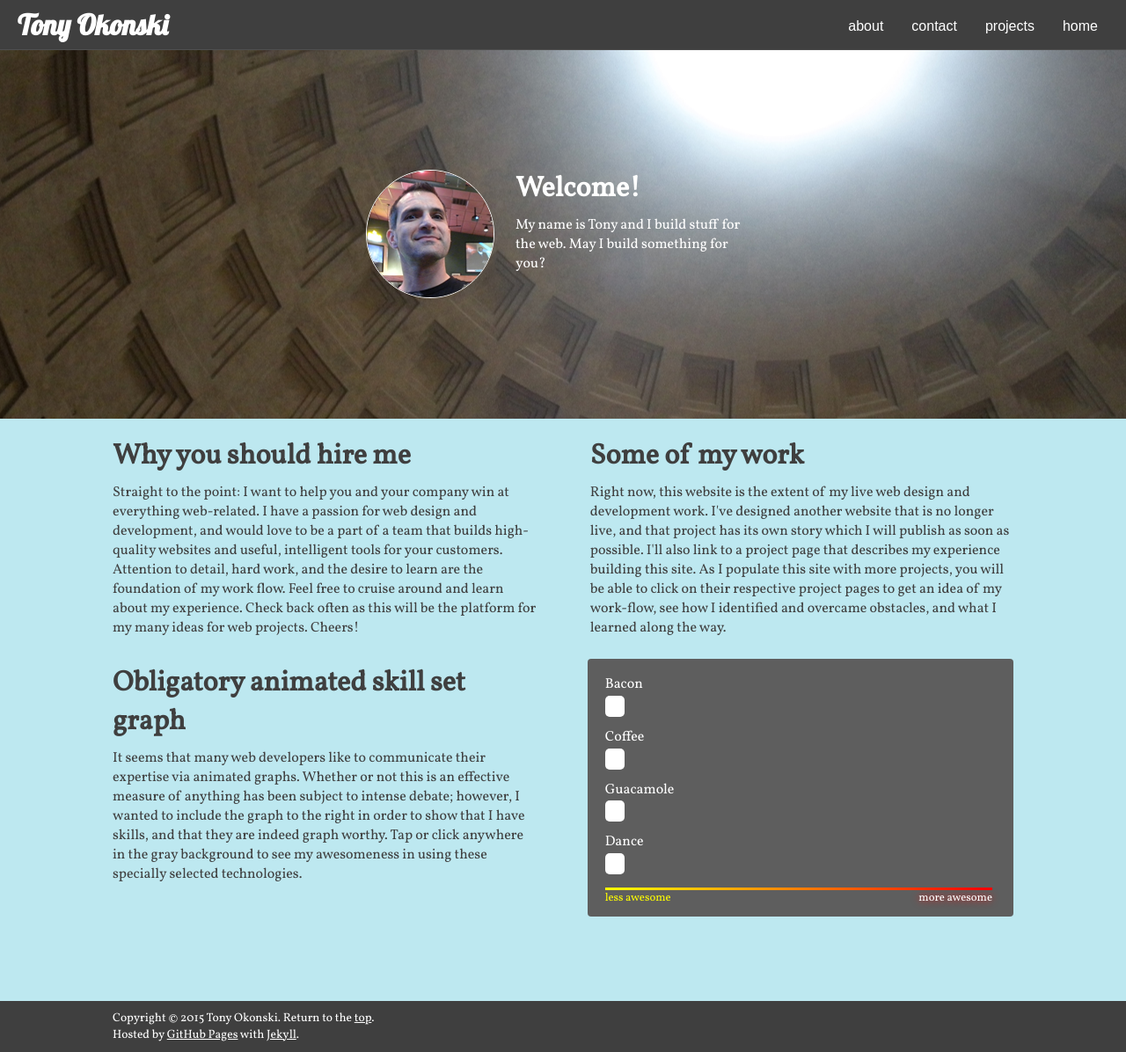
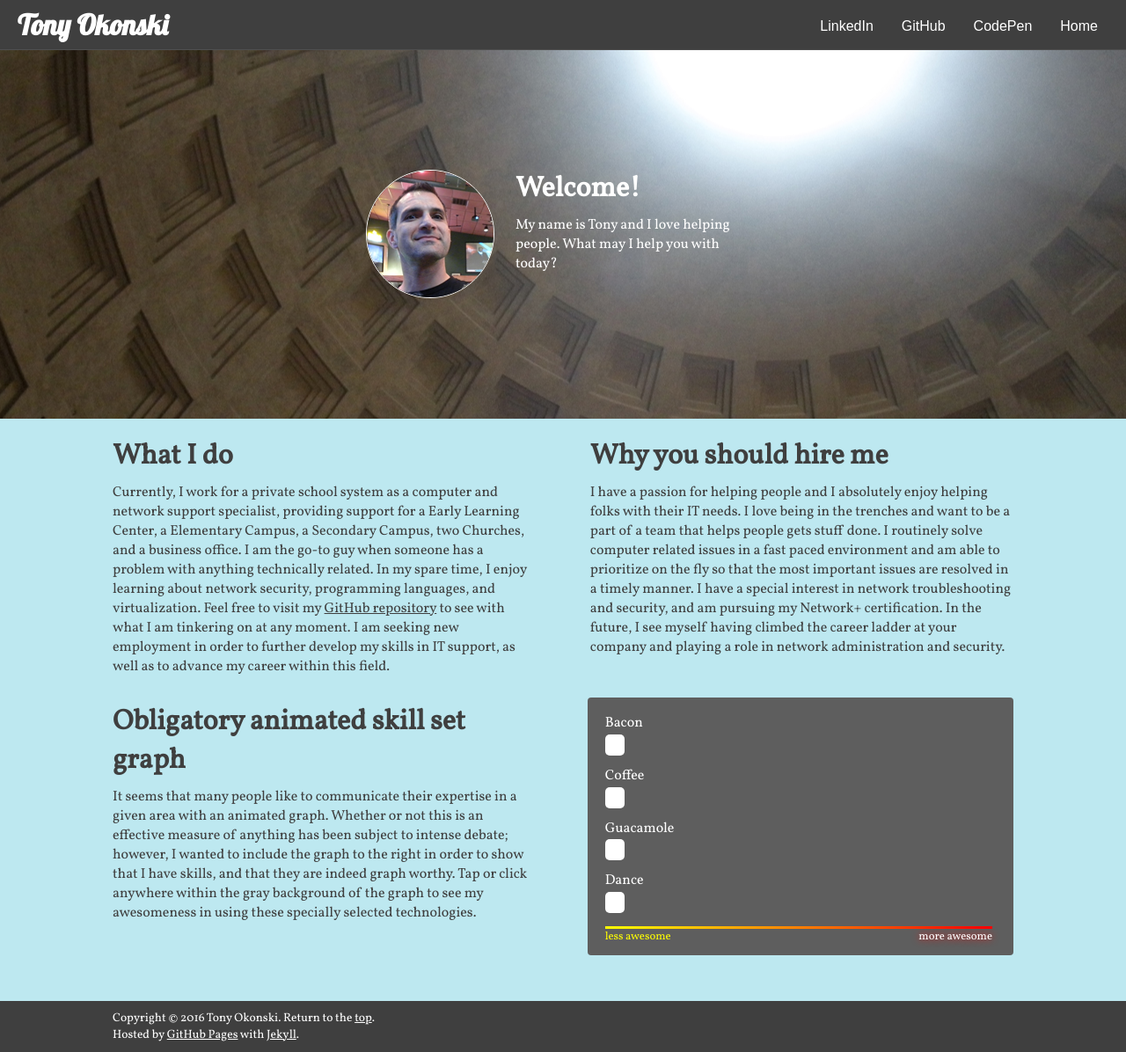
Before and after one commit to tonyokonski/tonyokonski.github.io, a Jekyll site: the page built from index.html, in a window 1280 px wide and 1196 px high. Shown: the whole window at 88% size. Built offline with Jekyll 4.4.1, drawn with Linux system fonts in a browser that asks for light colours.

Commit message:
Updating portfolio website to better reflect current skillset

```diff
--- a/_includes/footer.html
+++ b/_includes/footer.html
@@ -2,7 +2,7 @@
 
   <section id="fgroup">
     <p>
-      Copyright © 2015 Tony Okonski. Return to the <a href="#tip-top">top</a>.<br />Hosted by <a href="https://pages.github.com/" target="_blank">GitHub Pages</a> with <a href="http://jekyllrb.com/" target="_blank">Jekyll</a>.
+      Copyright © 2016 Tony Okonski. Return to the <a href="#tip-top">top</a>.<br />Hosted by <a href="https://pages.github.com/" target="_blank">GitHub Pages</a> with <a href="http://jekyllrb.com/" target="_blank">Jekyll</a>.
     </p>
 
   </section>
--- a/_includes/header.html
+++ b/_includes/header.html
@@ -1,15 +1,15 @@
 <header class="nav-down" role="banner">
 
-  <h1 id="my-name">Tony Okonski</h1>
+	<h1 id="my-name">Tony Okonski</h1> <!-- As an aside, I was using lobster before using lobster was cool. -->
 
   <a href="#" id="menu-trigger" class="not-clicked">MENU</a>
 
   <nav>
     <ul id="nav">
-      <li><a href="coming-soon.html">about</a></li>
-      <li><a href="coming-soon.html">contact</a></li>
-      <li><a href="coming-soon.html">projects</a></li>
-      <li><a href="\#tip-top">home</a></li>
+      <li><a href="https://www.linkedin.com/in/tonyokonski">LinkedIn</a></li>
+      <li><a href="https://github.com/tonyokonski">GitHub</a></li>
+      <li><a href="http://codepen.io/tonyokonski">CodePen</a></li>
+      <li><a href="/#tip-top">Home</a></li>
     </ul>
   </nav>
 
--- a/index.html
+++ b/index.html
@@ -12,7 +12,7 @@ include-footer: true
 
     <h1>Welcome!</h1>
 
-    <p>My name is Tony and I build stuff for the web. May I build something for you?</p>
+    <p>My name is Tony and I love helping people. What may I help you with today?</p>
 
   </div>
 
@@ -24,10 +24,10 @@ include-footer: true
 
     <section class="one-half-container" id="hireable">
 
-      <h1>Why you should hire me</h1>
+      <h1>What I do</h1>
 
       <p>
-        Straight to the point: I want to help you and your company win at everything web-related. I have a passion for web design and development, and would love to be a part of a team that builds high-quality websites and useful, intelligent tools for your customers. Attention to detail, hard work, and the desire to learn are the foundation of my work flow. Feel free to cruise around and learn about my experience. Check back often as this will be the platform for my many ideas for web projects. Cheers!
+      	Currently, I work for a private school system as a computer and network support specialist, providing support for a Early Learning Center, a Elementary Campus, a Secondary Campus, two Churches, and a business office. I am the go-to guy when someone has a problem with anything technically related. In my spare time, I enjoy learning about network security, programming languages, and virtualization. Feel free to visit my <a href="https://github.com/tonyokonski">GitHub repository</a> to see with what I am tinkering on at any moment. I am seeking new employment in order to further develop my skills in IT support, as well as to advance my career within this field.
       </p>
 
     </section>
@@ -36,10 +36,10 @@ include-footer: true
 
     <section class="one-half-container" id="projects">
 
-      <h1>Some of my work</h1>
+      <h1>Why you should hire me</h1>
 
       <p>
-        Right now, this website is the extent of my live web design and development work. I've designed another website that is no longer live, and that project has its own story which I will publish as soon as possible. I'll also link to a project page that describes my experience building this site. As I populate this site with more projects, you will be able to click on their respective project pages to get an idea of my work-flow, see how I identified and overcame obstacles, and what I learned along the way.
+      	I have a passion for helping people and I absolutely enjoy helping folks with their IT needs. I love being in the trenches and want to be a part of a team that helps people gets stuff done. I routinely solve computer related issues in a fast paced environment and am able to prioritize on the fly so that the most important issues are resolved in a timely manner. I have a special interest in network troubleshooting and security, and am pursuing my Network+ certification. In the future, I see myself having climbed the career ladder at your company and playing a role in network administration and security.
       </p>
 
     </section>
@@ -53,7 +53,7 @@ include-footer: true
       <h1>Obligatory animated skill set graph</h1>
 
       <p>
-        It seems that many web developers like to communicate their expertise via animated graphs. Whether or not this is an effective measure of anything has been subject to intense debate; however, I wanted to include the <span id="stacked-directions">below graph</span><span id="adjacent-directions">graph to the right</span> in order to show that I have skills, and that they are indeed graph worthy. Tap or click anywhere in the <span id="gray-helper">gray background</span> to see my awesomeness in using these specially selected technologies.
+        It seems that many people like to communicate their expertise in a given area with an animated graph. Whether or not this is an effective measure of anything has been subject to intense debate; however, I wanted to include the <span id="stacked-directions">below graph</span><span id="adjacent-directions">graph to the right</span> in order to show that I have skills, and that they are indeed graph worthy. Tap or click anywhere within the <span id="gray-helper">gray background</span> of the graph to see my awesomeness in using these specially selected technologies.
       </p>
 
     </div>
```
